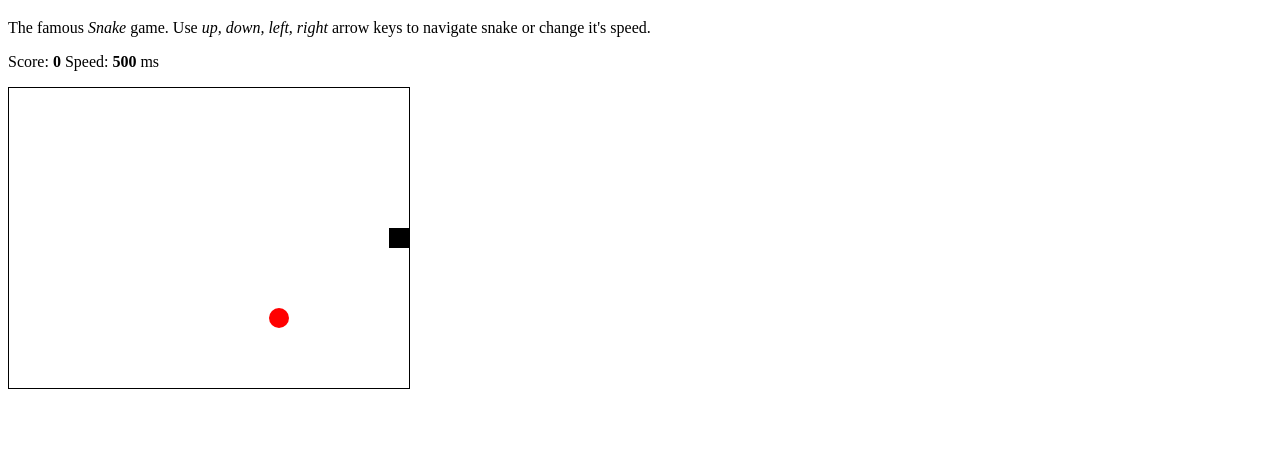
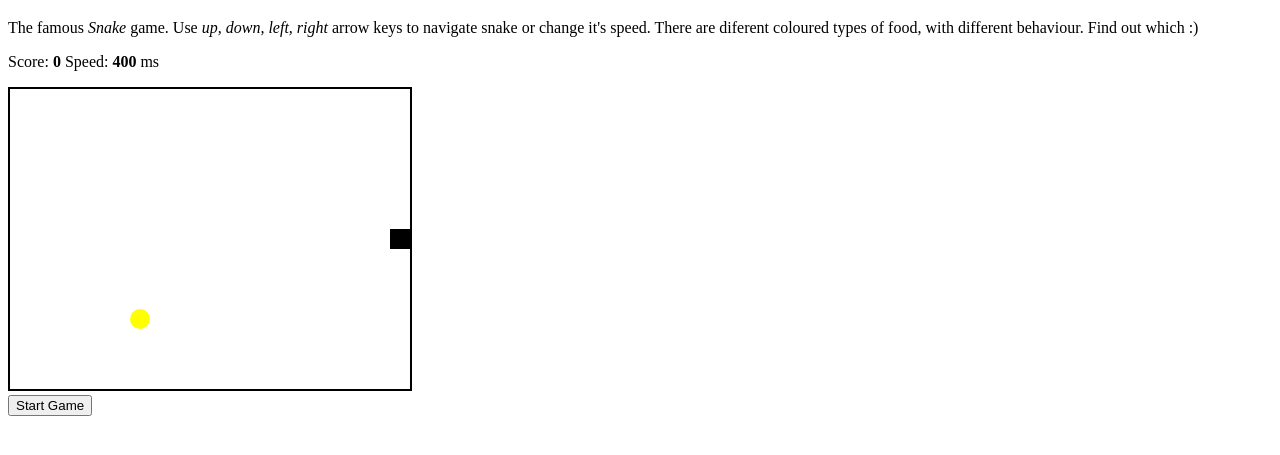
Before and after one commit to willi-berger/snake-js, a plain HTML site: page index.html in a window 1280 px wide. Shown: the part 61-516 px from the top of the page. Drawn offline with Linux system fonts and the light colour scheme.

Commit message:
added different food types: regular, move, disappear

```diff
--- a/index.html
+++ b/index.html
@@ -9,9 +9,13 @@
 
 <body>
   <h1>Snake</h1>
-  <p>The famous <i>Snake</i> game. Use <i>up, down, left, right</i> arrow keys to navigate snake or change it's speed.</p>
-  <p>Score:&nbsp;<span id="score">0</span>&nbsp;Speed:&nbsp;<span id="speed">500</span>&nbsp;ms</p>
-  <canvas id="canvas" width="400" height="300"></canvas>
+  <p>The famous <i>Snake</i> game. Use <i>up, down, left, right</i> arrow keys to navigate snake or change it's speed. There are diferent coloured types of food, with different behaviour. Find out which :)</p>
+  <p>Score:&nbsp;<span id="score">0</span>&nbsp;Speed:&nbsp;<span id="speed">400</span>&nbsp;ms</p>
+  <div>
+    <canvas id="canvas" width="400" height="300"></canvas>
+  </div>
+  <div>
+    <button name="start" onclick="startGame()">Start Game</button>
 
   <script src="script/main.js" type="text/javascript"></script>
 </body>
--- a/script/main.js
+++ b/script/main.js
@@ -1,18 +1,29 @@
-
+/**
+ * snake game
+ */
+// TODO  'use strict'
 const Direction = {left: 0, up: 1, right: 2, down: 3};
 
-const snakeGame = function (canvas) {
-    var ctx = canvas.getContext('2d')
+const FoodType = {
+    regular: {color: 'red', score: 1},      // regular
+    moving: {color: 'yellow', score: 2},    // moves
+    disappear: {color: 'green', score:2}    // disappears, if eaten produces 3 red
+};
 
+function snakeGame (canvas) {
+    const ctx = canvas.getContext('2d');
     const nRows = 15;
     const nCols = 20;
     const width = ctx.canvas.width;
     const height = ctx.canvas.height;
     const cellWidth = width/nCols;
     const cellHeight = height/nRows;
+    const timeStepMsDefault = 400;  // ATT inititially hard coded in index.html
+    const MoveFoodInterval = 4000;
+    const DisappearFoodInterval =8000;
+
     var score = 0;
-
-    var  timeStepMsDefault = 500;
+    var foods = [];
     var timeStepMs = 500;
 
     function Snake(x, y) {
@@ -60,9 +71,10 @@ const snakeGame = function (canvas) {
             this.tail[0] = {x: this.x, y: this.y};
         }
 
-        this.eat = function() {
+        this.eat = function(food) {
+            // ToDo grow depending on food type
             this.tail.push({x: this.x, y: this.y});
-            updateScore(++score);
+            updateScore(score += food.type.score);
             console.debug( `eat: ${this.tail.length}:`, this.tail);
         }
 
@@ -85,47 +97,88 @@ const snakeGame = function (canvas) {
         }
     }
 
-    function Food(x, y) {
+    function Food(x, y, type) {
         this.x = x;
         this.y = y;
-        console.log("new food:", this)
+        this.type = type;
+        console.log("new food:", this);
+
+        var timer;
+        this.cleanUp = function () {
+            if (timer) {
+                clearTimeout(timer);
+            }
+        }
+
+        this.move = function(self) {
+            let newPlace = this.randomFreeCell();
+            console.debug("move food to new place ", newPlace);
+            self.x = newPlace.x;
+            self.y = newPlace.y;
+            timer = setTimeout(self.move, MoveFoodInterval, self);
+        }
 
         this.stroke = function () {
             //console.debug(`food.stroke x: ${this.x}, y: ${this.y}`);
             ctx.save();
             ctx.translate(this.x * cellWidth, this.y * cellHeight);
             ctx.beginPath();
-            ctx.fillStyle = 'red';
+            ctx.fillStyle = type.color;
             ctx.arc(cellWidth / 2, cellHeight / 2, Math.min(cellWidth, cellHeight) / 2, 0, 2*Math.PI);
             ctx.fill();
             ctx.restore();
         }
     }
 
-    this.placeFood = function(occupied) {
+    this.randomFreeCell = function () {
+        do {  // ToDo in theory this could be an enless loop
+            var cell ={x: Math.floor(Math.random() * nCols), y: Math.floor(Math.random() * nRows)};
+        } while (
+            snake.tail.some(elem => elem.x === cell.x && elem.y === cell.y) ||
+            foods.some(f => f.x === cell.x && f.y === cell.y))
+
+        return cell;
+    }
+
+    this.placeFood = function() {
         // Food must not be on/under snake
-        do {
-            var cell ={x: Math.floor(Math.random() * nCols), y: Math.floor(Math.random() * nRows)};
-        } while (occupied.some(elem => elem.x === cell.x && elem.y === cell.y))
+        let cell = this.randomFreeCell();
+        let dice = Math.floor(Math.random() * 10);
+        type = dice <= 5 ? FoodType.regular : dice <= 7 ? FoodType.moving : FoodType.disappear;
 
-        return new Food(cell.x, cell.y);
+        let food = new Food(cell.x, cell.y, type);
+        if (food.type === FoodType.moving) {
+            timer = setTimeout(food.move, MoveFoodInterval, food);
+        } else if (food.type === FoodType.disappear) {  // ToDo cleanup timer if food is eaten before
+            setTimeout(this.removeFood, DisappearFoodInterval, this, food);
+        }
+        return food;
+    }
+
+    this.removeFood = function (self, food) {
+        console.debug("remove food ", food)
+        foods = foods.filter(f => f.x != food.x && f.y != food.y);
     }
 
     function updateAll() {
         ctx.clearRect(0, 0, width, height);
 
         if (snake.canWalk()) {
-            if (snake.x === food.x && snake.y === food.y) {
-                snake.eat();
-                food = this.placeFood(snake.tail);
-                food.stroke();
+            let foundFood = foods.find(f => f.x === snake.x && f.y === snake.y);
+            if (foundFood) {
+                snake.eat(foundFood);
+                foundFood.cleanUp();
+                foods = foods.filter(f => f.x != foundFood.x && f.y != foundFood.y);
             }
             snake.walk()
-            setTimeout(updateAll, timeStepMs);
+            let timer = setTimeout(updateAll, timeStepMs);
         } else {
             console.log('game over');
         }
-        food.stroke();
+        if (foods.length == 0) {
+            foods.push(this.placeFood());
+        }
+        foods.forEach(f => f.stroke());
         snake.stroke();
     }
 
@@ -203,8 +256,8 @@ const snakeGame = function (canvas) {
     var snake = new Snake(Math.floor(nCols/2), Math.floor(nRows/2));
     snake.dir = Direction.right;
 
-    // Init food
-    var food = this.placeFood(snake.tail);
+    // Init first food
+    foods.push(this.placeFood());
 
     // Do the first update
     updateAll();
@@ -215,11 +268,14 @@ function updateScore(score) {
     document.getElementById("score").innerHTML = score;
 }
 
+function startGame() {
+    var canvas = document.getElementById("canvas");
+    snakeGame(canvas);
+}
 
 document.onreadystatechange = function () {
     if (document.readyState === 'complete') {
         console.debug('document ready')
-        var canvas = document.getElementById("canvas")
-        snakeGame(canvas)
+        startGame()
     }
 }
--- a/styles/stylesheet.css
+++ b/styles/stylesheet.css
@@ -1,9 +1,7 @@
 
 #canvas {
-    border: 1px solid;
-/*     width: 400px;  if width height is defined here the canvas content is blurry ?
-    height: 400.4px;
- */}
+    border: 2px solid;
+}
 
  #score, #speed {
      font-weight: bold;
```
